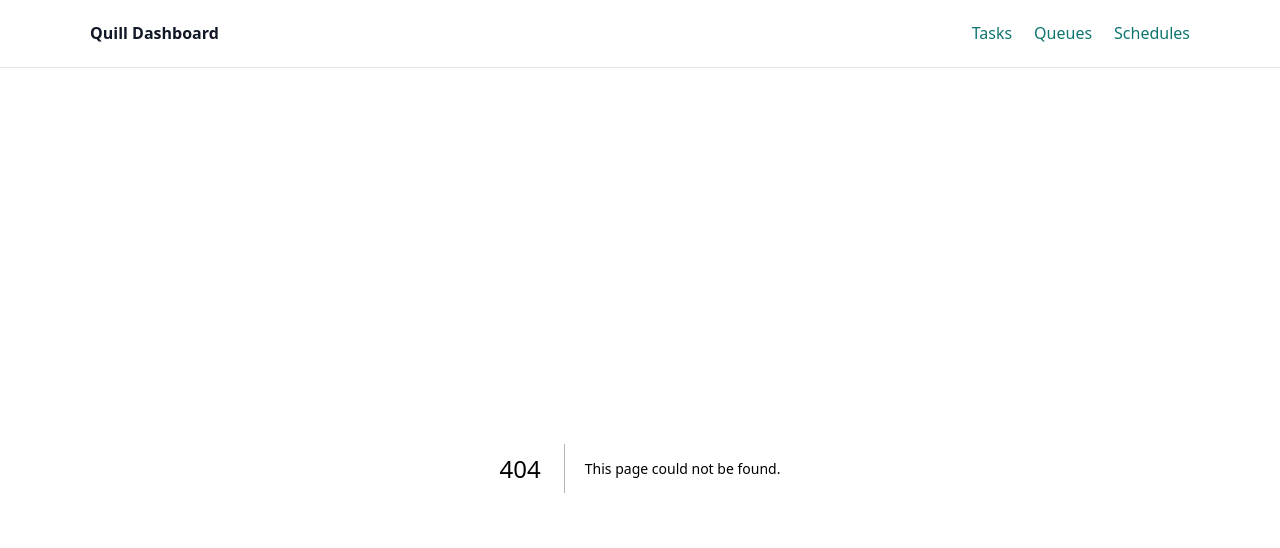
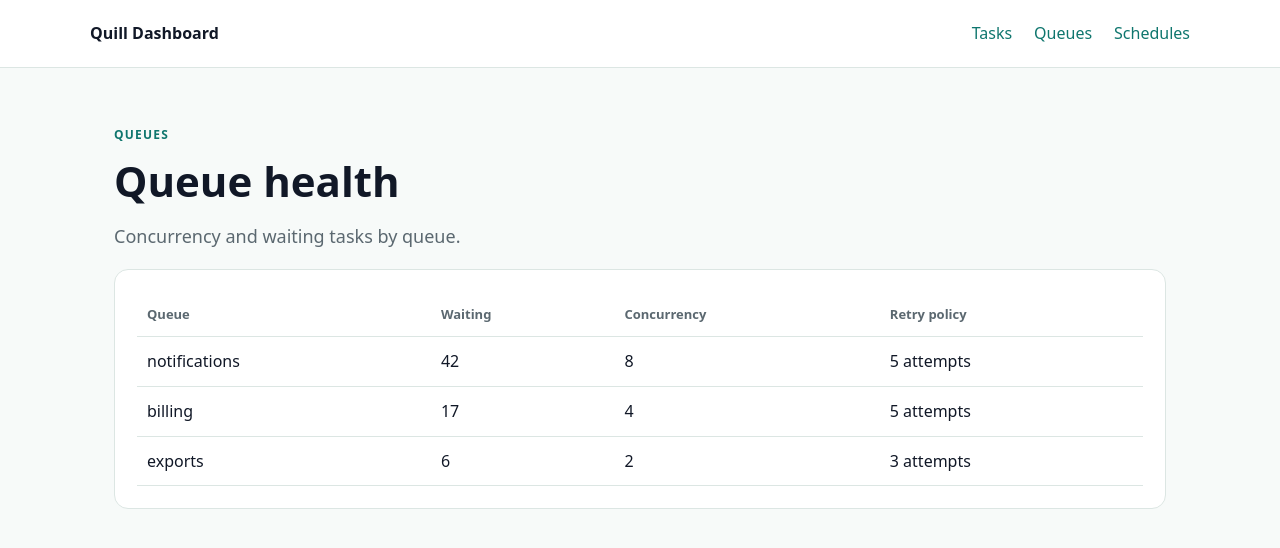
Before and after one commit to sairahul1526/quill-web, a Next.js app: page /queues in a window 1280 px wide. Before the commit this address had no page. Shown: the top 548 px of the page. Built offline with nearby package versions, Linux system fonts and the light colour scheme.

Commit message:
feat: add task and queue views

```diff
--- /dev/null
+++ b/app/queues/page.tsx
@@ -0,0 +1,3 @@
+export default function Queues() {
+  return <main><p className="eyebrow">QUEUES</p><h1>Queue health</h1><p className="lede">Concurrency and waiting tasks by queue.</p><section className="panel"><table><thead><tr><th>Queue</th><th>Waiting</th><th>Concurrency</th><th>Retry policy</th></tr></thead><tbody><tr><td>notifications</td><td>42</td><td>8</td><td>5 attempts</td></tr><tr><td>billing</td><td>17</td><td>4</td><td>5 attempts</td></tr><tr><td>exports</td><td>6</td><td>2</td><td>3 attempts</td></tr></tbody></table></section></main>;
+}
--- /dev/null
+++ b/app/tasks/page.tsx
@@ -0,0 +1,3 @@
+export default function Tasks() {
+  return <main><p className="eyebrow">TASKS</p><h1>Tasks</h1><p className="lede">Recent task attempts across your workspace.</p><section className="panel"><table><thead><tr><th>Task</th><th>Queue</th><th>State</th><th>Attempts</th></tr></thead><tbody><tr><td>task_01J8</td><td>notifications</td><td>completed</td><td>1</td></tr><tr><td>task_01J7</td><td>billing</td><td>retrying</td><td>2</td></tr><tr><td>task_01J6</td><td>exports</td><td>running</td><td>1</td></tr></tbody></table></section></main>;
+}
```
